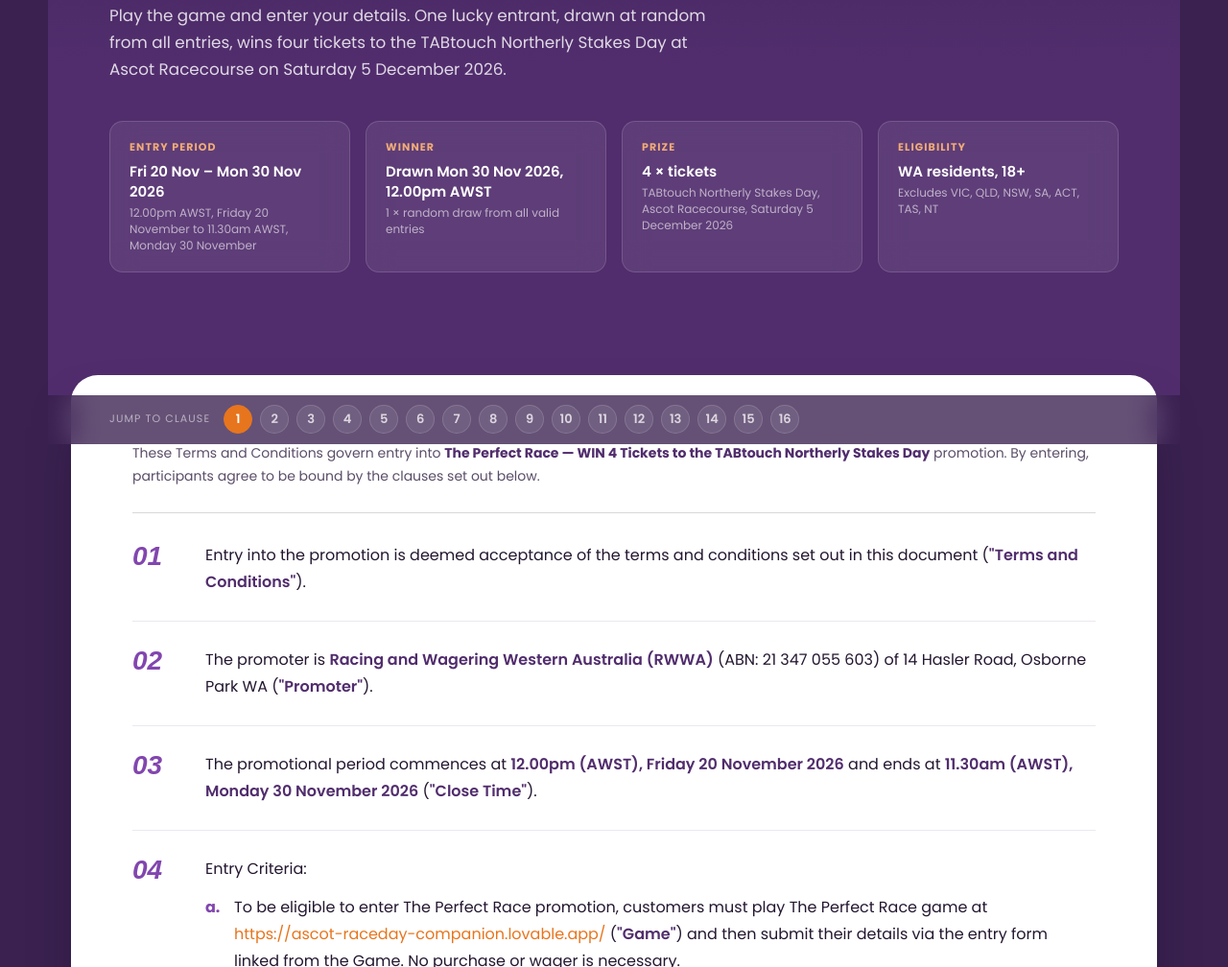
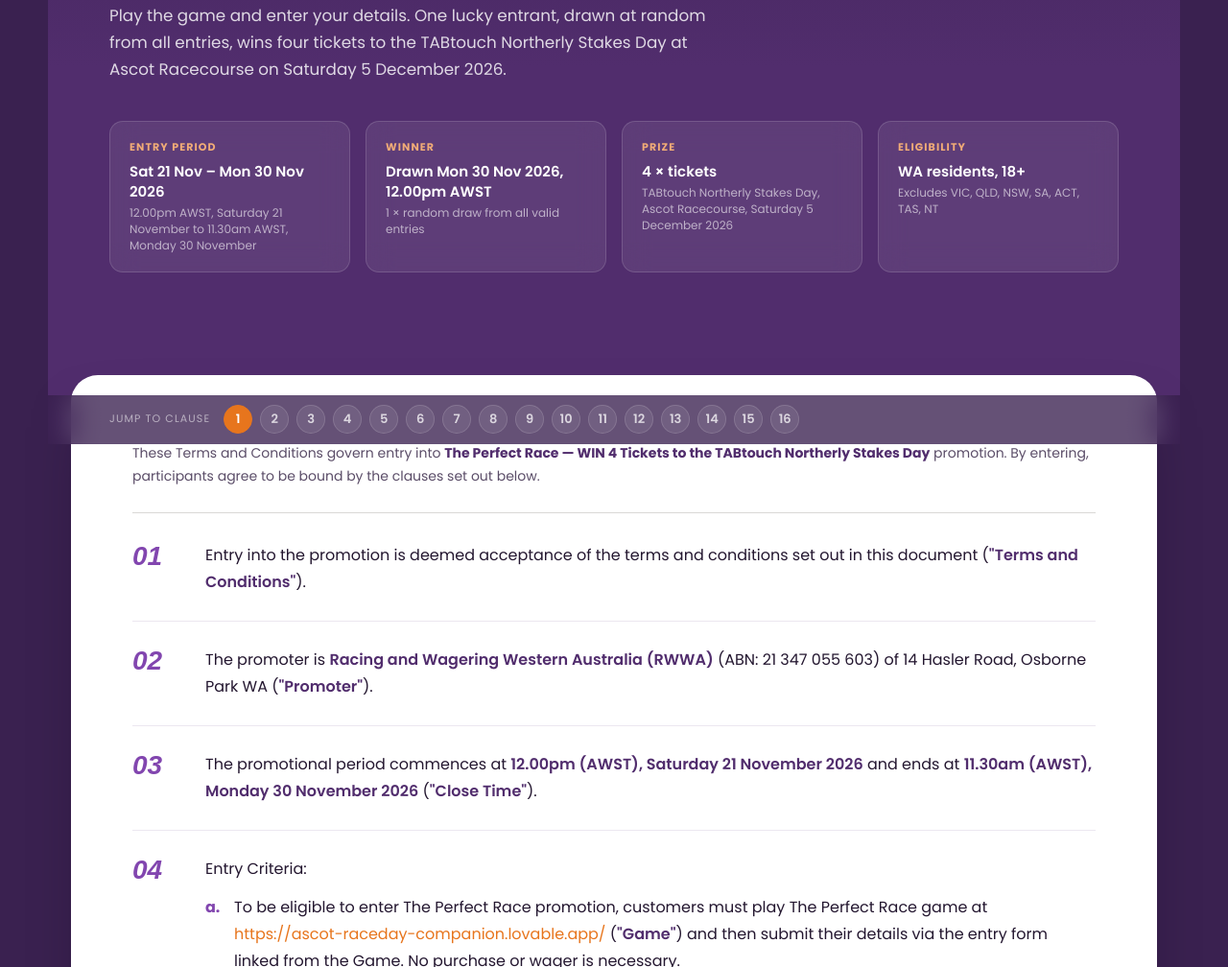
Before and after one commit to DanielmakinSCA/TABtouch-T-C-s, a plain HTML site: page index.html in a window 1280 px wide. Shown: the part 351-1359 px from the top of the page at 96% size. Drawn offline with Linux system fonts and the light colour scheme; a web font is replaced by a local one.

Commit message:
Entry period starts Saturday 21 November 2026
Co-Authored-By: Claude Opus 5.5 <noreply@anthropic.com>

```diff
--- a/index.html
+++ b/index.html
@@ -123,8 +123,8 @@
     <div class="facts-row">
       <div class="fact-card">
         <div class="fact-label">Entry period</div>
-        <div class="fact-value">Fri 20 Nov – Mon 30 Nov 2026</div>
-        <div class="fact-sub">12.00pm AWST, Friday 20 November to 11.30am AWST, Monday 30 November</div>
+        <div class="fact-value">Sat 21 Nov – Mon 30 Nov 2026</div>
+        <div class="fact-sub">12.00pm AWST, Saturday 21 November to 11.30am AWST, Monday 30 November</div>
       </div>
       <div class="fact-card">
         <div class="fact-label">Winner</div>
@@ -186,7 +186,7 @@
     <div class="clause" id="clause-3">
       <div class="clause-num">03</div>
       <div class="clause-body">
-        <p>The promotional period commences at <strong>12.00pm (AWST), Friday 20 November 2026</strong> and ends at <strong>11.30am (AWST), Monday 30 November 2026</strong> (<strong>"Close Time"</strong>).</p>
+        <p>The promotional period commences at <strong>12.00pm (AWST), Saturday 21 November 2026</strong> and ends at <strong>11.30am (AWST), Monday 30 November 2026</strong> (<strong>"Close Time"</strong>).</p>
       </div>
     </div>
 
```
